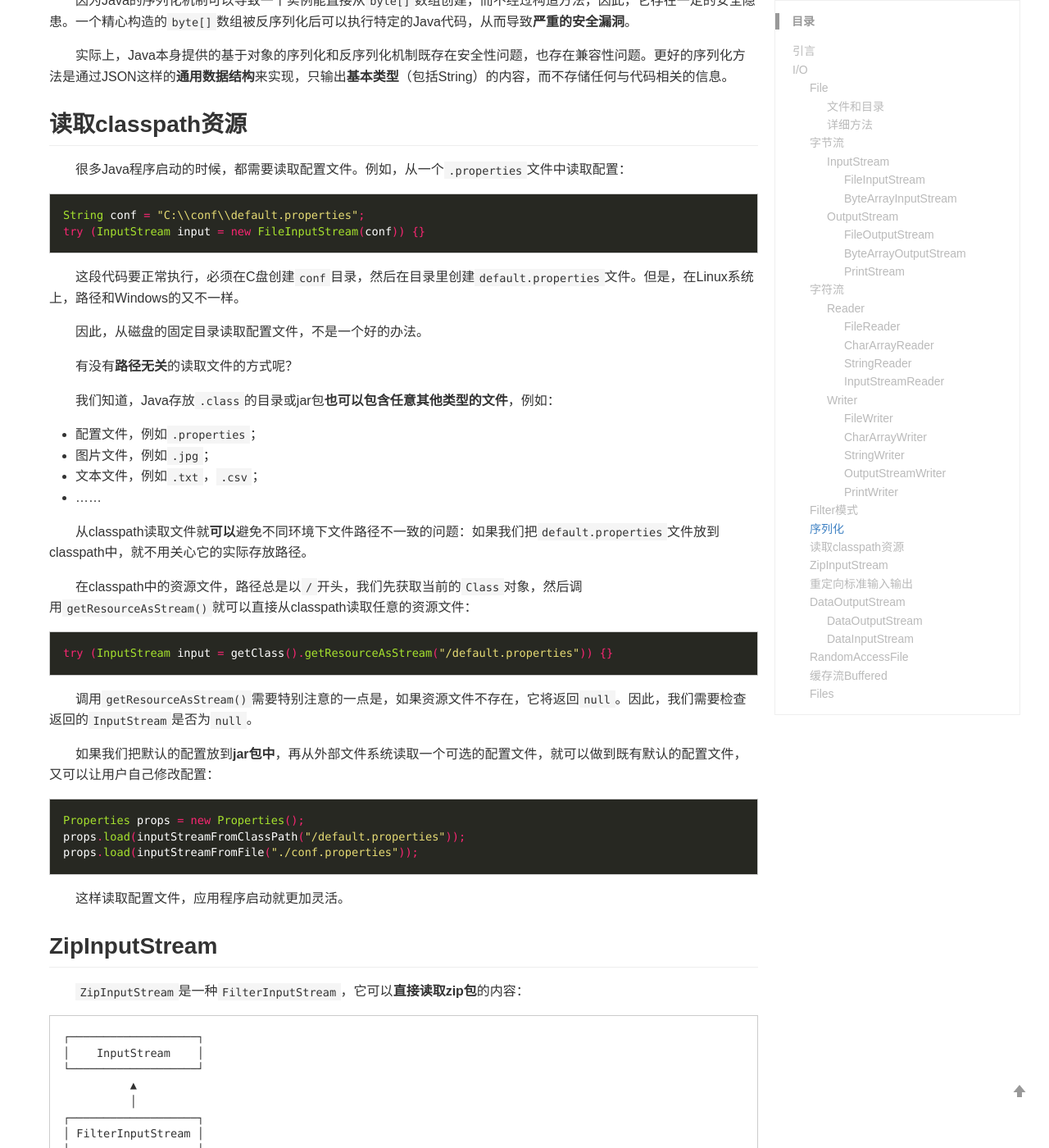
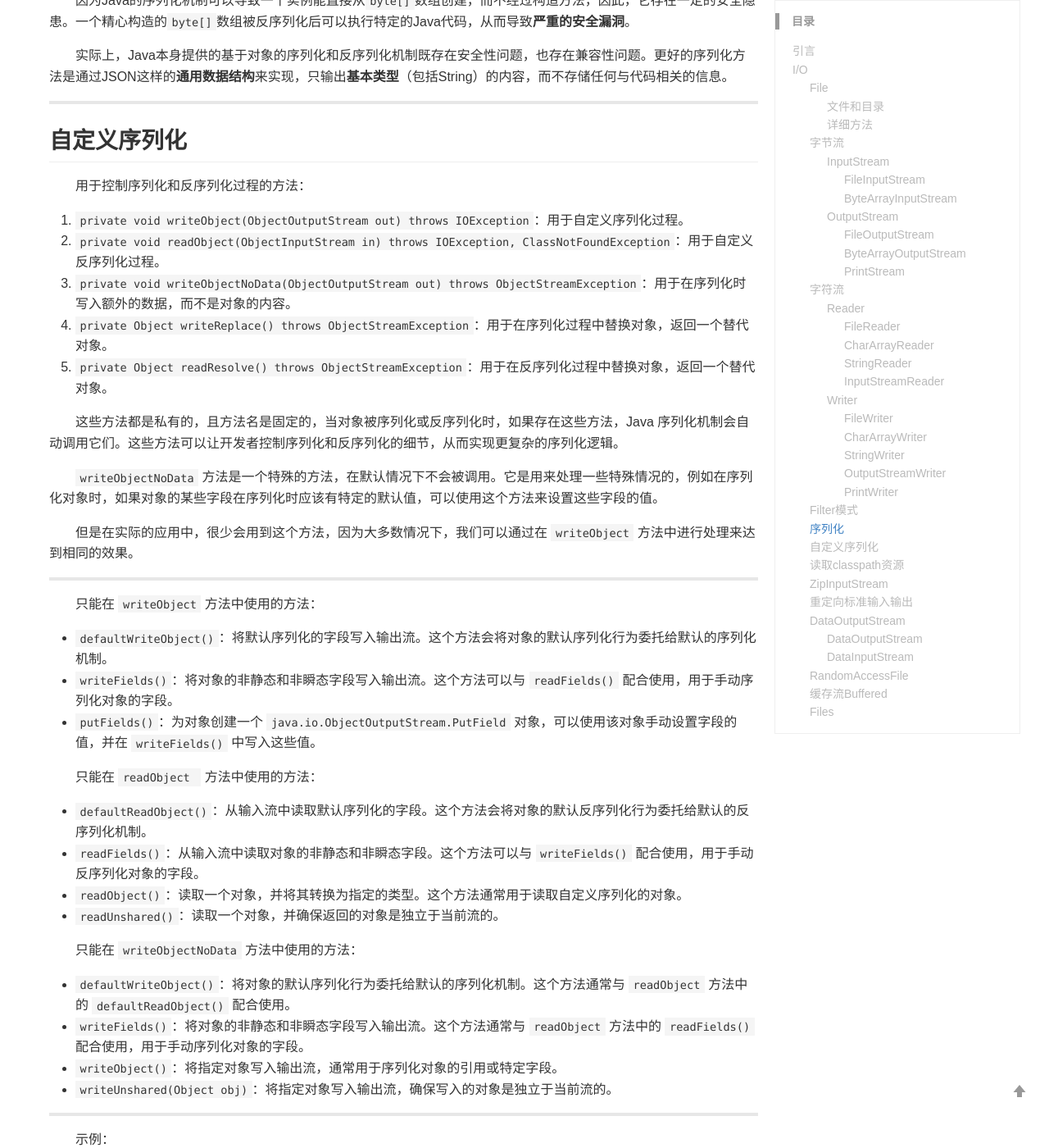
Before and after one commit to acteds/acteds.github.io, a Jekyll site: the page built from _posts/2021-03-16-IO.md, in a window 1280 px wide and 1400 px high, scrolled down 25334 px. Shown: the whole window at 82% size. Built offline with Jekyll 4.4.1, drawn with Linux system fonts in a browser that asks for light colours; some of the changed text lies outside the part shown.

Commit message:
序列化

````diff
--- a/_posts/2021-03-16-IO.md
+++ b/_posts/2021-03-16-IO.md
@@ -892,6 +892,107 @@ public class Person implements Serializable {
 因为Java的序列化机制可以导致一个实例能直接从`byte[]`数组创建，而不经过构造方法，因此，它存在一定的安全隐患。一个精心构造的`byte[]`数组被反序列化后可以执行特定的Java代码，从而导致**严重的安全漏洞**。
 
 实际上，Java本身提供的基于对象的序列化和反序列化机制既存在安全性问题，也存在兼容性问题。更好的序列化方法是通过JSON这样的**通用数据结构**来实现，只输出**基本类型**（包括String）的内容，而不存储任何与代码相关的信息。
+
+------
+
+## 自定义序列化
+
+用于控制序列化和反序列化过程的方法：
+
+1. `private void writeObject(ObjectOutputStream out) throws IOException`：用于自定义序列化过程。
+2. `private void readObject(ObjectInputStream in) throws IOException, ClassNotFoundException`：用于自定义反序列化过程。
+3. `private void writeObjectNoData(ObjectOutputStream out) throws ObjectStreamException`：用于在序列化时写入额外的数据，而不是对象的内容。
+4. `private Object writeReplace() throws ObjectStreamException`：用于在序列化过程中替换对象，返回一个替代对象。
+5. `private Object readResolve() throws ObjectStreamException`：用于在反序列化过程中替换对象，返回一个替代对象。
+
+这些方法都是私有的，且方法名是固定的，当对象被序列化或反序列化时，如果存在这些方法，Java 序列化机制会自动调用它们。这些方法可以让开发者控制序列化和反序列化的细节，从而实现更复杂的序列化逻辑。
+
+`writeObjectNoData` 方法是一个特殊的方法，在默认情况下不会被调用。它是用来处理一些特殊情况的，例如在序列化对象时，如果对象的某些字段在序列化时应该有特定的默认值，可以使用这个方法来设置这些字段的值。
+
+但是在实际的应用中，很少会用到这个方法，因为大多数情况下，我们可以通过在 `writeObject` 方法中进行处理来达到相同的效果。
+
+------
+
+只能在 `writeObject` 方法中使用的方法：
+
+- `defaultWriteObject()`：将默认序列化的字段写入输出流。这个方法会将对象的默认序列化行为委托给默认的序列化机制。
+- `writeFields()`：将对象的非静态和非瞬态字段写入输出流。这个方法可以与 `readFields()` 配合使用，用于手动序列化对象的字段。
+- `putFields()`：为对象创建一个 `java.io.ObjectOutputStream.PutField` 对象，可以使用该对象手动设置字段的值，并在 `writeFields()` 中写入这些值。
+
+只能在 `readObject ` 方法中使用的方法：
+
+- `defaultReadObject()`：从输入流中读取默认序列化的字段。这个方法会将对象的默认反序列化行为委托给默认的反序列化机制。
+- `readFields()`：从输入流中读取对象的非静态和非瞬态字段。这个方法可以与 `writeFields()` 配合使用，用于手动反序列化对象的字段。
+- `readObject()`：读取一个对象，并将其转换为指定的类型。这个方法通常用于读取自定义序列化的对象。
+- `readUnshared()`：读取一个对象，并确保返回的对象是独立于当前流的。
+
+只能在 `writeObjectNoData` 方法中使用的方法：
+
+- `defaultWriteObject()`：将对象的默认序列化行为委托给默认的序列化机制。这个方法通常与 `readObject` 方法中的 `defaultReadObject()` 配合使用。
+- `writeFields()`：将对象的非静态和非瞬态字段写入输出流。这个方法通常与 `readObject` 方法中的 `readFields()` 配合使用，用于手动序列化对象的字段。
+- `writeObject()`：将指定对象写入输出流，通常用于序列化对象的引用或特定字段。
+- `writeUnshared(Object obj)`：将指定对象写入输出流，确保写入的对象是独立于当前流的。
+
+------
+
+示例：
+
+```java
+public class Main {
+    @Test
+    void test1() throws IOException {
+        MyClass obj = new MyClass("transient", "normal");
+
+        try (FileOutputStream fos = new FileOutputStream("data.ser");
+             ObjectOutputStream oos = new ObjectOutputStream(fos)) {
+            oos.writeObject(obj);
+        }
+
+        try (FileInputStream fis = new FileInputStream("data.ser");
+             ObjectInputStream ois = new ObjectInputStream(fis)) {
+            MyClass newObj = (MyClass) ois.readObject();
+            System.out.println(newObj);
+        } catch (ClassNotFoundException e) {
+            throw new RuntimeException(e);
+        }
+    }
+
+}
+
+class MyClass implements Serializable {
+    private static final long serialVersionUID = 1L;
+    private transient String transientField;
+    private String normalField;
+
+    public MyClass(String transientField, String normalField) {
+        this.transientField = transientField;
+        this.normalField = normalField;
+    }
+
+    private void writeObject(ObjectOutputStream out) throws IOException {
+        out.defaultWriteObject(); // 默认序列化
+        out.writeObject(transientField.toUpperCase()); // 自定义序列化
+    }
+
+    private void readObject(ObjectInputStream in) throws IOException, ClassNotFoundException {
+        in.defaultReadObject(); // 默认反序列化
+        transientField = ((String) in.readObject()).toLowerCase(); // 自定义反序列化
+    }
+
+    private void writeObjectNoData(ObjectOutputStream out) throws IOException {
+        out.writeObject(normalField.toUpperCase()); // 只在没有序列化数据时调用，可以做一些特殊处理
+    }
+
+    @Override
+    public String toString() {
+        return "MyClass{transientField='" + transientField + '\'' + ", normalField='" + normalField + '\'' + '}';
+    }
+}
+```
+
+在这个例子中，`transientField` 被标记为 transient，不会被默认序列化，我们在 `writeObject` 和 `readObject` 方法中自定义了对它的序列化和反序列化操作，因此它还是会被序列化。同时，`normalField` 在 `writeObjectNoData` 方法中进行了特殊处理，只有在没有序列化数据时才会被调用。
+
+
 
 ## 读取classpath资源
 很多Java程序启动的时候，都需要读取配置文件。例如，从一个`.properties`文件中读取配置：
````
